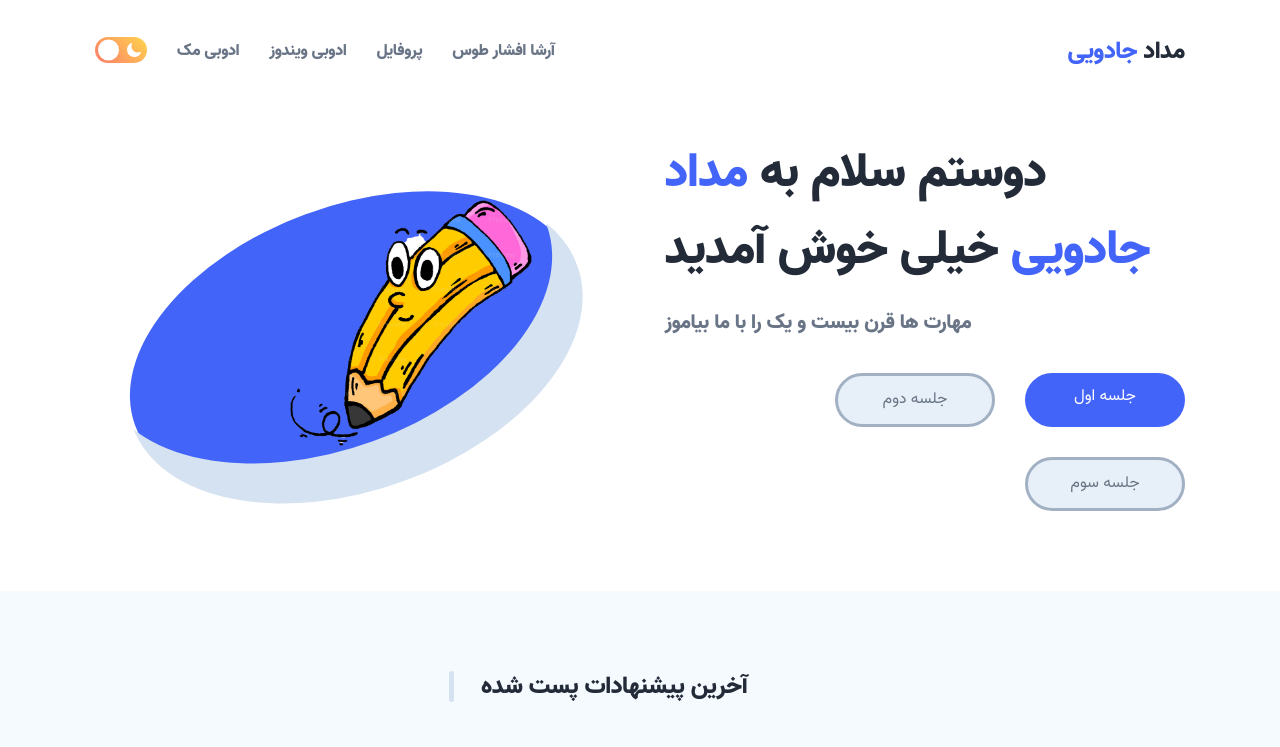
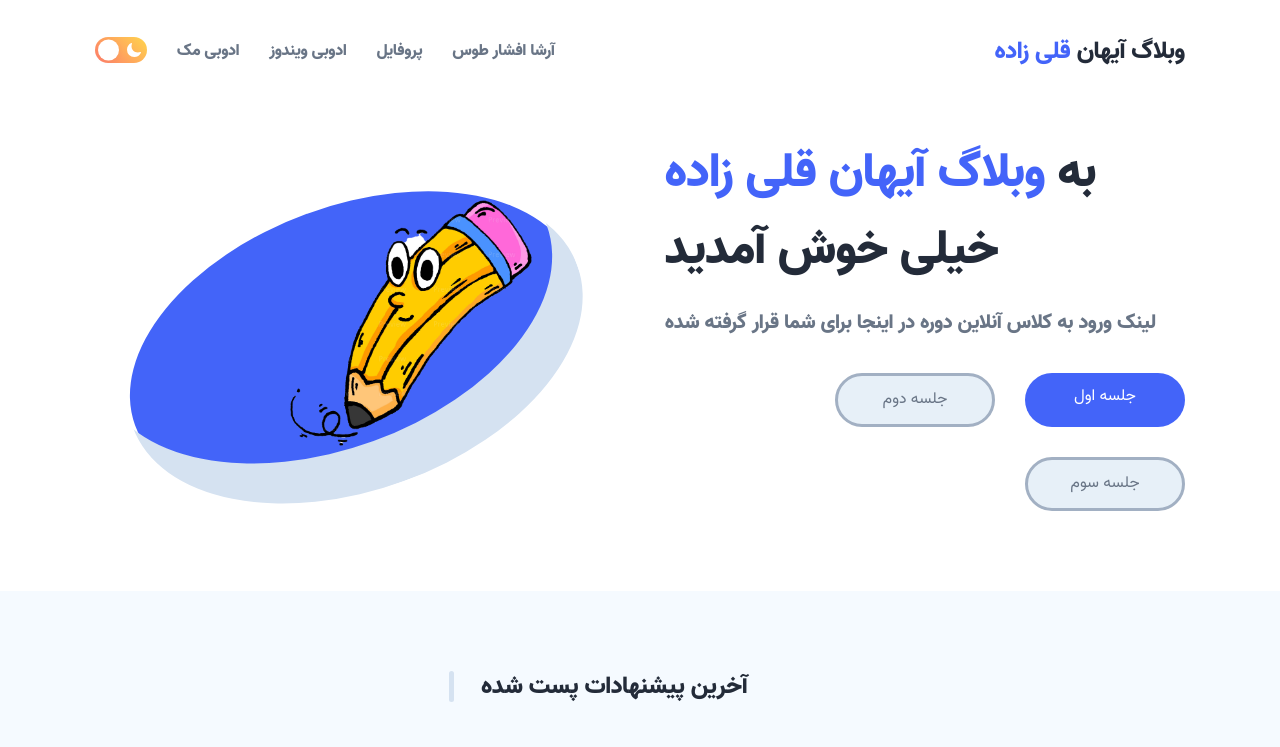
Before and after one commit to ayhan-gholizade/ayhan-gholizade.github.io, a plain HTML site: page index.html in a window 1280 px wide. Shown: the top 747 px of the page. Drawn offline with nearby package versions, Linux system fonts and the light colour scheme; files whose address does not match are found by name.

Commit message:
Update index.html

```diff
--- a/index.html
+++ b/index.html
@@ -30,7 +30,7 @@
     <header>
         <div class="container">
           <nav class="navbar">
-            <a href="/" class="logo">مداد <span>جادویی</span></a>
+            <a href="/" class="logo">وبلاگ آیهان <span>قلی زاده</span></a>
 
             <div class="btn-group">
               <button class="theme-btn theme-btn-mobile light">
@@ -108,8 +108,8 @@
       <div class="hero">
         <div class="container">
           <div class="left">
-            <h1 class="h1">دوستم سلام به <b>مداد جادویی </b>خیلی خوش آمدید <br /></h1>
-            <p class="h3">مهارت ها قرن بیست و یک را با ما بیاموز</p>
+            <h1 class="h1"> به <b> وبلاگ آیهان قلی زاده</b> خیلی خوش آمدید <br /></h1>
+            <p class="h3">لینک ورود به کلاس آنلاین دوره در اینجا برای شما قرار گرفته شده </p>
 
 
             <div class="btn-group">
```
